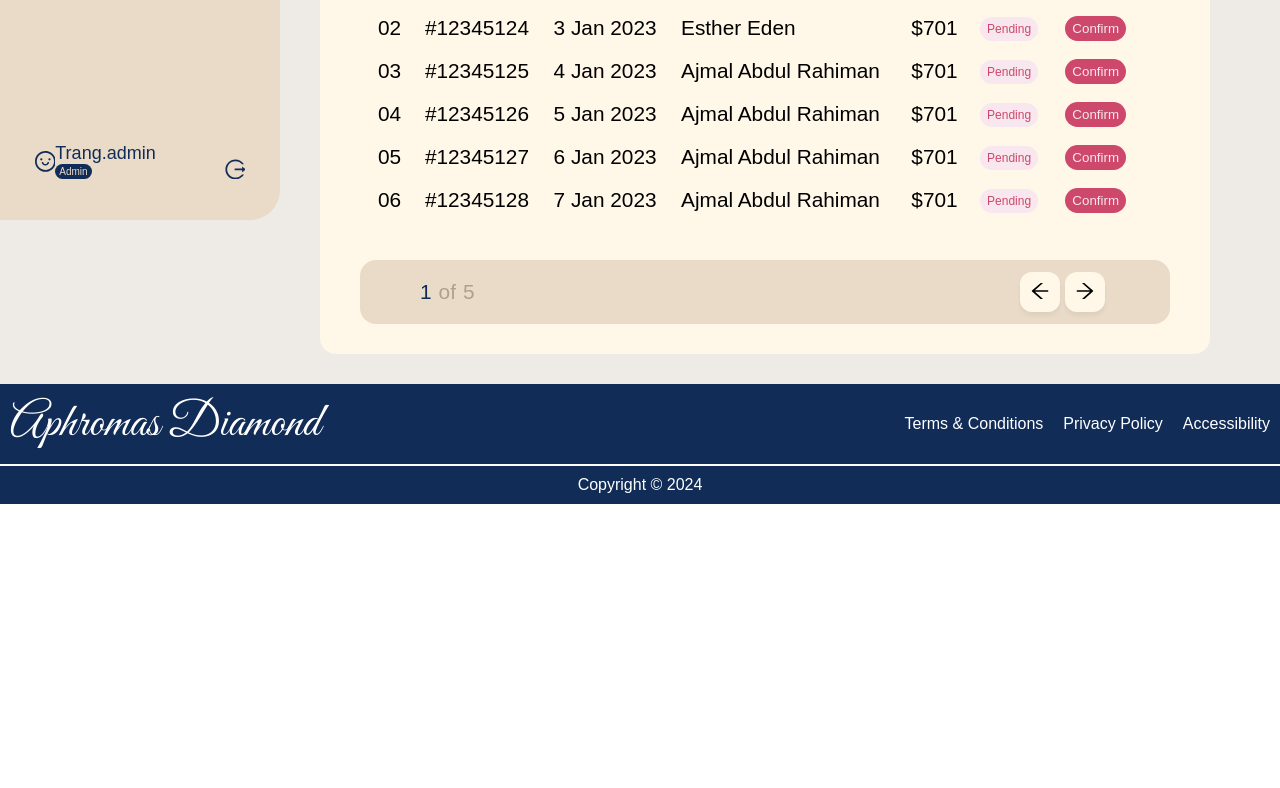
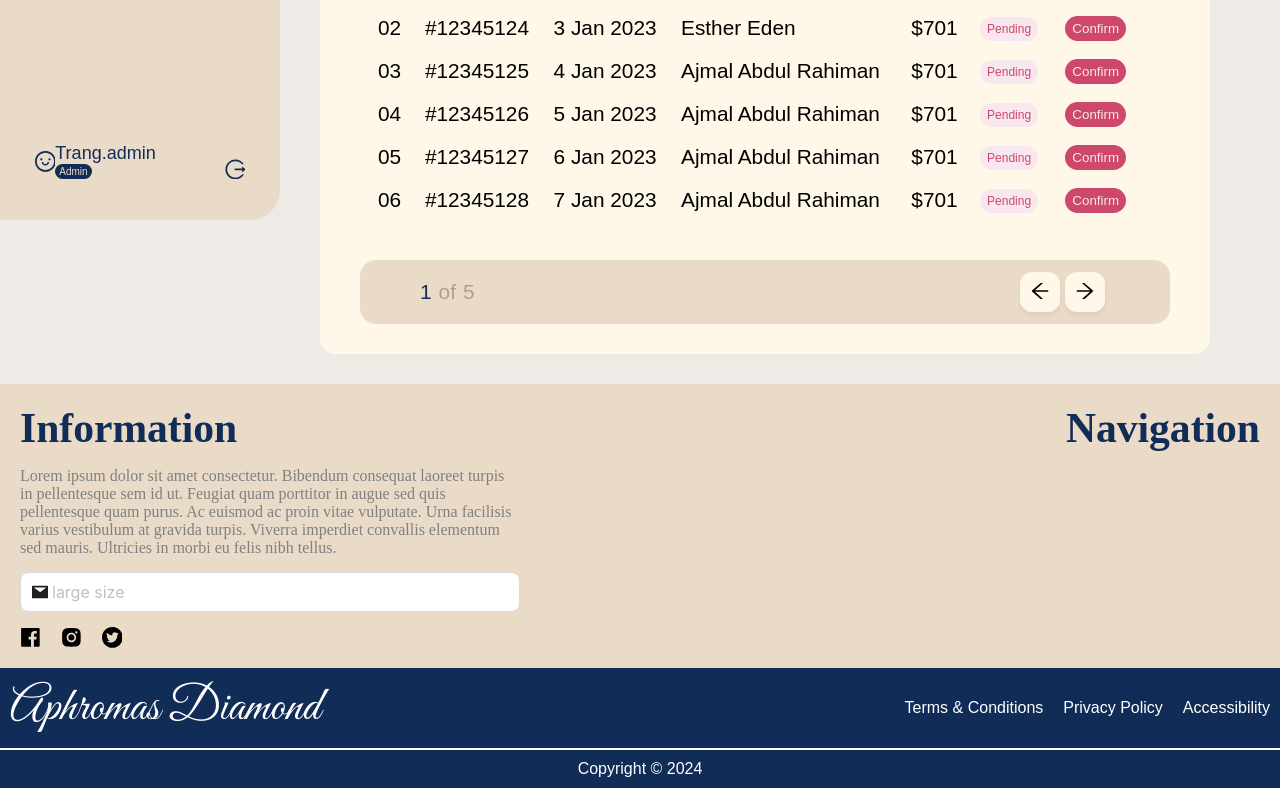
Before and after one commit to PhanLong166/AphromasDiamond_FE, a React (Vite) app: page /order in a window 1280 px wide. Shown: the part 664-1452 px from the top of the page. Before the commit the page ends 1168 px from the top, so only its background shows below. Built offline with nearby package versions, Linux system fonts and the light colour scheme.

Commit message:
UPDATE - Footer component

```diff
--- a/src/components/Footer/FooterTop/FooterTop.styled.ts
+++ b/src/components/Footer/FooterTop/FooterTop.styled.ts
@@ -0,0 +1,49 @@
+import styled from "styled-components";
+import { theme } from "../../../themes";
+
+export const TopContainer = styled.div`
+    display: flex;
+    justify-content: center;
+    align-items: center;
+
+    background-color: ${theme.color.third};
+`;
+
+export const TopFlexbox = styled.div`
+    display: flex;
+    justify-content: space-between;
+    width: 1440px;
+    padding: 20px;
+`;
+
+export const ContactUs = styled.div`
+    display: flex;
+    flex-direction: column;
+    gap: 15px;
+`;
+
+export const TitleCategory = styled.h1`
+    font-family: "Playfair Display", serif;
+    color: ${theme.color.primary};
+`;
+
+export const DescriptionContact = styled.p`
+    font-family: "Crimson Text", serif;
+    color: gray;
+    width: 500px;
+    font-size: 16px;
+`;
+
+export const SNSContainer = styled.div`
+    display: flex;
+    gap: 20px;
+`;
+
+export const CategoryContainer = styled.div`
+    display: flex;
+    gap: 20px;
+`;
+
+export const NavigationTitle = styled.div`
+
+`;
--- a/src/components/Footer/FooterTop/FooterTop.tsx
+++ b/src/components/Footer/FooterTop/FooterTop.tsx
@@ -1,7 +1,37 @@
+import { Input } from 'antd';
+import * as Styled from './FooterTop.styled';
+import { FacebookFilled, InstagramFilled, MailFilled, TwitterCircleFilled } from '@ant-design/icons';
+
 const FooterTop = () => {
-    return(
+    return (
         <>
-
+            <Styled.TopContainer>
+                <Styled.TopFlexbox>
+                    <Styled.ContactUs>
+                        <Styled.TitleCategory>Information</Styled.TitleCategory>
+                        <Styled.DescriptionContact>
+                            Lorem ipsum dolor sit amet consectetur.
+                            Bibendum consequat laoreet turpis in pellentesque sem id ut.
+                            Feugiat quam porttitor in augue sed quis pellentesque quam purus.
+                            Ac euismod ac proin vitae vulputate.
+                            Urna facilisis varius vestibulum at gravida turpis.
+                            Viverra imperdiet convallis elementum sed mauris.
+                            Ultricies in morbi eu felis nibh tellus.
+                        </Styled.DescriptionContact>
+                        <Input size='large' placeholder='large size' prefix={<MailFilled/>}></Input>
+                        <Styled.SNSContainer>
+                            <FacebookFilled/>
+                            <InstagramFilled />
+                            <TwitterCircleFilled />
+                        </Styled.SNSContainer>
+                    </Styled.ContactUs>
+                    <Styled.CategoryContainer>
+                        <Styled.NavigationTitle>
+                            <Styled.TitleCategory>Navigation</Styled.TitleCategory>
+                        </Styled.NavigationTitle>
+                    </Styled.CategoryContainer>
+                </Styled.TopFlexbox>
+            </Styled.TopContainer>
         </>
     );
 }
```
